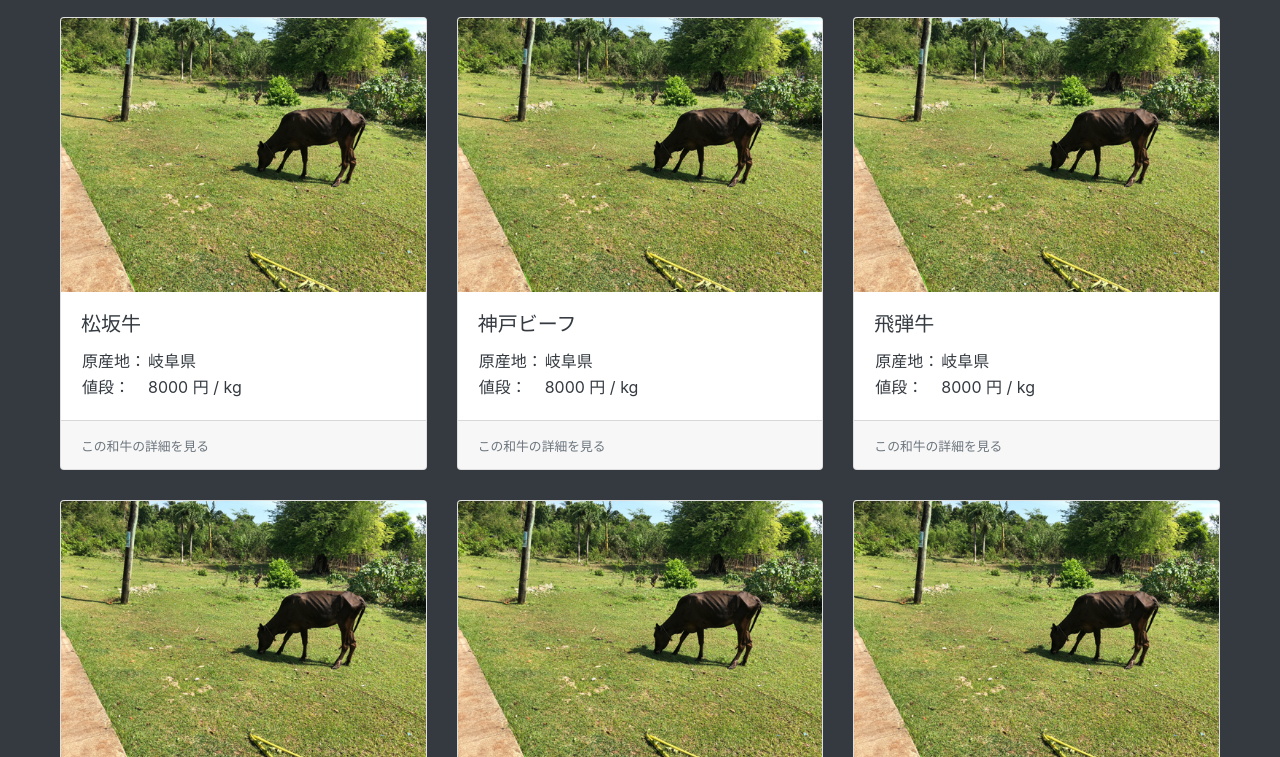
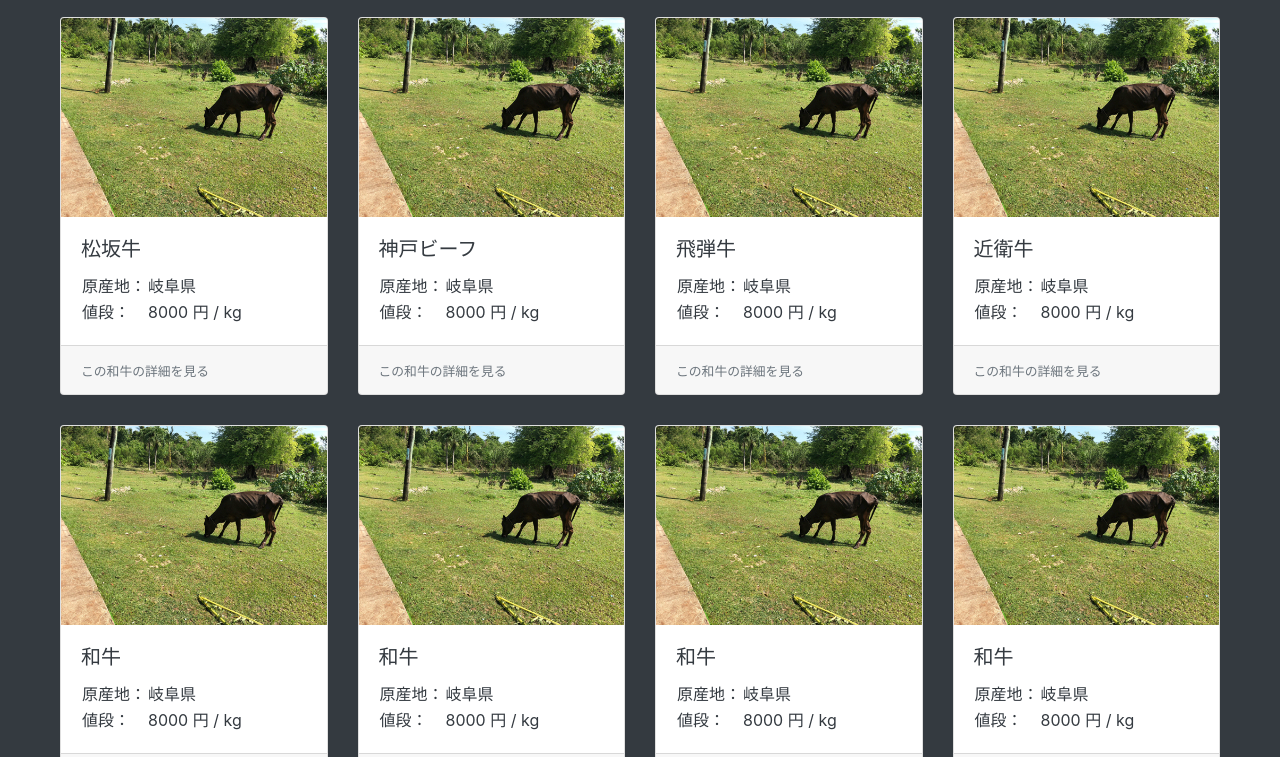
Before and after one commit to akaishimasaki/wagyu_price, a plain HTML site: page index.html in a window 1280 px wide. Shown: the part 43-800 px from the top of the page. Drawn offline with Linux system fonts and the light colour scheme.

Commit message:
'1行あたりのカード枚数を4枚に変更'

```diff
--- a/index.html
+++ b/index.html
@@ -85,8 +85,46 @@
           <small class="text-muted">この和牛の詳細を見る</small>
         </div>
       </a>
+      <a href="#" class="card">
+        <img class="card-img-top" src="img/ph_beaf.jpg">
+        <div class="card-body">
+          <h5 class="card-title">近衛牛</h5>
+          <table>
+            <tr>
+              <td>原産地： </td>
+              <td>岐阜県</td>
+            </tr>
+            <tr>
+              <td>値段： </td>
+              <td>8000 円 / kg</td>
+            </tr>
+          </table>
+        </div>
+        <div class="card-footer">
+          <small class="text-muted">この和牛の詳細を見る</small>
+        </div>
+      </a>
     </div>
     <div class="card-deck row">
+      <a href="#" class="card">
+        <img class="card-img-top" src="img/ph_beaf.jpg">
+        <div class="card-body">
+          <h5 class="card-title">和牛</h5>
+          <table>
+            <tr>
+              <td>原産地： </td>
+              <td>岐阜県</td>
+            </tr>
+            <tr>
+              <td>値段： </td>
+              <td>8000 円 / kg</td>
+            </tr>
+          </table>
+        </div>
+        <div class="card-footer">
+          <small class="text-muted">この和牛の詳細を見る</small>
+        </div>
+      </a>
       <a href="#" class="card">
         <img class="card-img-top" src="img/ph_beaf.jpg">
         <div class="card-body">
```
